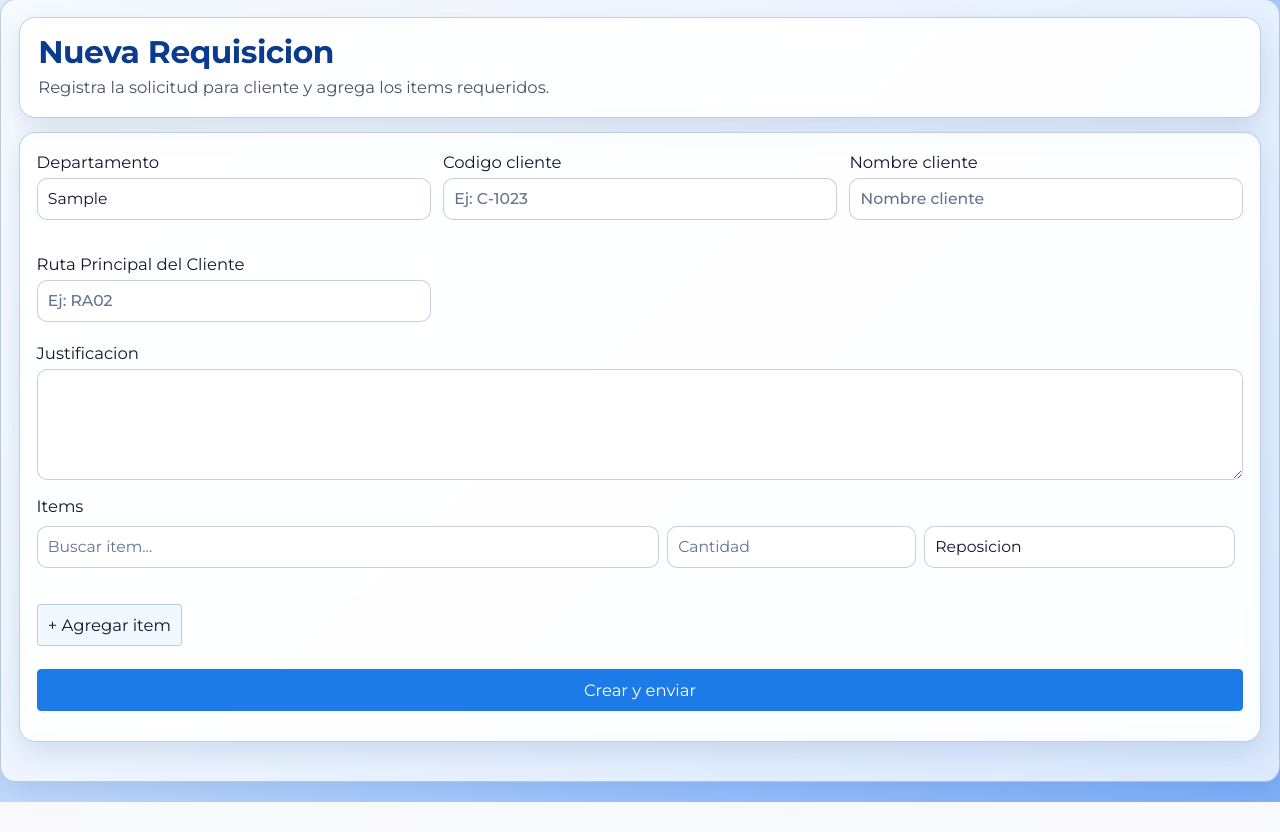
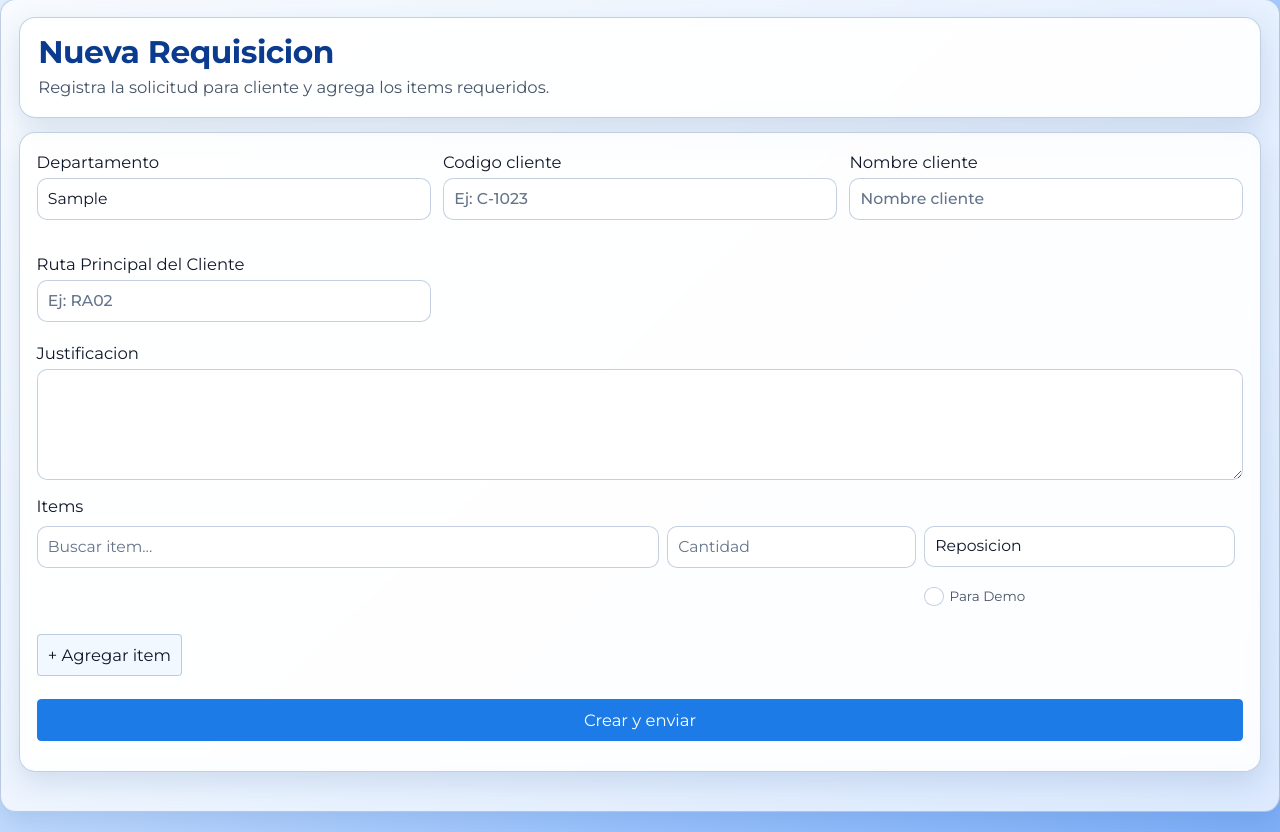
Before and after one commit to ECamposR/requis-minimal, a FastAPI app: page /crear in a window 1280 px wide. Shown: the part 111-943 px from the top of the page. Before the commit the page ends 913 px from the top, so only its background shows below. Run offline with FastAPI, Linux system fonts and the light colour scheme; the visitor is signed in with stand-in values (Sample User, id 1); tables that the repository leaves empty hold one stand-in row (values such as "Sample post"); some libraries are stand-ins or nearby versions.

Commit message:
feat: add per-item demo tag across creation, detail, bodega and pdf

```diff
--- a/app/crud.py
+++ b/app/crud.py
@@ -77,6 +77,7 @@ def agregar_item_db(
     cantidad: float,
     unidad: str = UNIDAD_POR_DEFECTO,
     contexto_operacion: str | None = None,
+    es_demo: bool = False,
 ) -> Item:
     item = Item(
         requisicion_id=requisicion_id,
@@ -84,6 +85,7 @@ def agregar_item_db(
         cantidad=float(cantidad),
         unidad=unidad,
         contexto_operacion=contexto_operacion,
+        es_demo=es_demo,
     )
     db.add(item)
     db.commit()
@@ -126,12 +128,15 @@ def parse_items_from_form(form_data: Any) -> list[dict[str, Any]]:
         if contexto_operacion_raw not in ("", "reposicion", "instalacion_inicial"):
             raise ValueError("Contexto de operacion invalido")
         contexto_operacion = contexto_operacion_raw or None
+        es_demo_raw = str(form_data.get(f"es_demo_{idx}", "")).strip().lower()
+        es_demo = es_demo_raw in ("on", "1", "true", "yes")
         items.append(
             {
                 "descripcion": descripcion,
                 "cantidad": cantidad,
                 "unidad": unidad,
                 "contexto_operacion": contexto_operacion,
+                "es_demo": es_demo,
             }
         )
     return items
--- a/app/database.py
+++ b/app/database.py
@@ -125,6 +125,7 @@ def run_migrations() -> None:
                 "qty_left_at_client": "ALTER TABLE items ADD COLUMN qty_left_at_client INTEGER",
                 "liquidation_mode": "ALTER TABLE items ADD COLUMN liquidation_mode TEXT",
                 "contexto_operacion": "ALTER TABLE items ADD COLUMN contexto_operacion TEXT",
+                "es_demo": "ALTER TABLE items ADD COLUMN es_demo INTEGER NOT NULL DEFAULT 0",
                 "item_liquidation_note": "ALTER TABLE items ADD COLUMN item_liquidation_note TEXT",
                 "liquidation_alerts": "ALTER TABLE items ADD COLUMN liquidation_alerts TEXT",
             }
--- a/app/main.py
+++ b/app/main.py
@@ -1751,6 +1751,7 @@ def detalle_requisicion(req_id: int, current_user: Usuario = Depends(get_current
             "cantidad_entregada": item.cantidad_entregada,
             "unidad": item.unidad,
             "contexto_operacion": normalize_contexto_operacion(item.contexto_operacion),
+            "es_demo": bool(item.es_demo),
         }
         if req.estado == "liquidada":
             mode = (item.liquidation_mode or "RETORNABLE").upper()
@@ -1882,6 +1883,7 @@ def descargar_pdf(req_id: int, db: Session = Depends(get_db), current_user: Usua
                 "cantidad_retorna": item.qty_returned_to_warehouse,
                 "liquidation_mode": item.liquidation_mode,
                 "contexto_operacion": item.contexto_operacion,
+                "es_demo": bool(item.es_demo),
                 "prokey_ref": req.prokey_ref,
                 "pk_ingreso_qty": (
                     item.qty_returned_to_warehouse
--- a/app/models.py
+++ b/app/models.py
@@ -130,6 +130,7 @@ class Item(Base):
     qty_left_at_client: Mapped[float | None] = mapped_column(Float, nullable=True)
     liquidation_mode: Mapped[str | None] = mapped_column(String(20), nullable=True)
     contexto_operacion: Mapped[str | None] = mapped_column(String(30), nullable=True)
+    es_demo: Mapped[bool] = mapped_column(Boolean, nullable=False, default=False, server_default="0")
     item_liquidation_note: Mapped[str | None] = mapped_column(String, nullable=True)
     liquidation_alerts: Mapped[str | None] = mapped_column(String, nullable=True)
     unidad: Mapped[str] = mapped_column(String(40), nullable=False)
--- a/app/pdf_generator.py
+++ b/app/pdf_generator.py
@@ -520,7 +520,7 @@ def _items_table(cv, req, top):
         al_col  = C_RED if alerts else C_GRAY2
 
         row_vals = [
-            item.get("descripcion", "—"),
+            f"{item.get('descripcion', '—')}{' [Para Demo]' if item.get('es_demo') else ''}",
             str(item.get("cantidad_entregada") or 0),
             mode_s, ctx_s,
             str(item.get("cantidad_usada")    or 0),
--- a/static/app.js
+++ b/static/app.js
@@ -226,12 +226,24 @@ function agregarItem() {
 
     contexto.append(reposicion, instalacion);
 
+    const contextoWrap = document.createElement("div");
+    contextoWrap.className = "item-context-block";
+    contextoWrap.appendChild(contexto);
+
+    const demoLabel = document.createElement("label");
+    demoLabel.className = "item-demo-check";
+    const demoCheck = document.createElement("input");
+    demoCheck.type = "checkbox";
+    demoCheck.name = `es_demo_${itemCount}`;
+    demoLabel.append(demoCheck, document.createTextNode(" Para Demo"));
+    contextoWrap.appendChild(demoLabel);
+
     const btn = document.createElement("button");
     btn.type = "button";
     btn.textContent = "X";
     btn.addEventListener("click", () => eliminarItem(btn));
 
-    div.append(input, qty, contexto, btn);
+    div.append(input, qty, contextoWrap, btn);
     container.appendChild(div);
     itemCount++;
     syncItemInputs();
@@ -281,11 +293,14 @@ function verDetalle(id) {
                     const hasQe = qe !== null && qe !== undefined;
                     const isZero = hasQe && Number(qe) === 0;
                     const contexto = contextoOperacionLabel(i.contexto_operacion);
+                    const demoBadge = i.es_demo
+                        ? '<span class="badge warning item-demo-badge">Para Demo</span>'
+                        : "";
                     const despCls = isZero
                         ? "qty-col qty-despachada qty-zero"
                         : "qty-col qty-despachada";
                     return `<tr>
-                    <td><strong>${escapeHtml(i.descripcion || "-")}</strong>${contexto ? `<div class="liq-type-context muted">${escapeHtml(contexto)}</div>` : ""}</td>
+                    <td><strong>${escapeHtml(i.descripcion || "-")}</strong>${demoBadge}${contexto ? `<div class="liq-type-context muted">${escapeHtml(contexto)}</div>` : ""}</td>
                     <td class="qty-col qty-solicitada">${fmtQty(i.cantidad)}</td>
                     ${showDelivered ? `<td class="${despCls}">${fmtQty(qe)}</td>` : ""}
                 </tr>`;
@@ -313,6 +328,9 @@ function verDetalle(id) {
                     const noteHtml = i.item_liquidation_note
                         ? `<div class="liq-item-note item-note ${noteAttentionClass}">${escapeHtml(i.item_liquidation_note)}</div>`
                         : "";
+                    const demoBadge = i.es_demo
+                        ? '<span class="badge warning item-demo-badge">Para Demo</span>'
+                        : "";
                     const mode = (i.mode || "RETORNABLE").toUpperCase();
                     const contexto = contextoOperacionLabel(i.contexto_operacion);
                     const tipoContexto = contexto
@@ -325,7 +343,7 @@ function verDetalle(id) {
                             ? `Extra ${fmtQty(Math.abs(difference))}`
                             : "OK";
                     return `<tr>
-                        <td><strong>${escapeHtml(i.descripcion || "-")}</strong>${noteHtml}</td>
+                        <td><strong>${escapeHtml(i.descripcion || "-")}</strong>${demoBadge}${noteHtml}</td>
                         <td class="qty-col td-num">${fmtQty(i.cantidad_entregada)}</td>
                         <td class="qty-col td-center">${tipoContexto}</td>
                         <td class="qty-col td-num">${fmtQty(i.used ?? i.qty_used)}</td>
--- a/static/theme.css
+++ b/static/theme.css
@@ -204,6 +204,27 @@ a[role="button"].danger:hover {
     grid-template-columns: minmax(0, 2fr) minmax(110px, 0.8fr) minmax(190px, 1fr) auto;
     gap: 0.5rem;
     margin-bottom: 0.5rem;
+}
+
+.item-context-block {
+    display: grid;
+    gap: 0.35rem;
+}
+
+.item-demo-check {
+    display: inline-flex;
+    align-items: center;
+    gap: 0.35rem;
+    font-size: 0.82rem;
+    color: var(--ui-muted);
+}
+
+.item-demo-check input[type="checkbox"] {
+    margin: 0;
+}
+
+.item-demo-badge {
+    margin-left: 0.45rem;
 }
 
 .form-actions {
--- a/templates/crear_requisicion.html
+++ b/templates/crear_requisicion.html
@@ -42,10 +42,16 @@
             <div class="item-row">
                 <input type="text" name="items[0][descripcion]" list="catalogo-items" placeholder="Buscar item..." autocomplete="off" required>
                 <input type="number" step="0.01" min="0.01" name="items[0][cantidad]" placeholder="Cantidad" required>
-                <select name="items[0][contexto_operacion]" aria-label="Contexto operativo del item">
-                    <option value="reposicion" selected>Reposicion</option>
-                    <option value="instalacion_inicial">Instalacion inicial</option>
-                </select>
+                <div class="item-context-block">
+                    <select name="items[0][contexto_operacion]" aria-label="Contexto operativo del item">
+                        <option value="reposicion" selected>Reposicion</option>
+                        <option value="instalacion_inicial">Instalacion inicial</option>
+                    </select>
+                    <label class="item-demo-check">
+                        <input type="checkbox" name="es_demo_0">
+                        Para Demo
+                    </label>
+                </div>
             </div>
         </fieldset>
         <datalist id="catalogo-items">
```
Also changed, not shown: docs/ai/HANDOFF.md (+1 -0 lines), docs/ai/TASKS.md (+1 -0 lines), docs/ai/WORKLOG.md (+21 -0 lines), templates/bodega_entrega_parcial.html (+6 -1 lines), templates/bodega_gestionar.html (+6 -1 lines).
